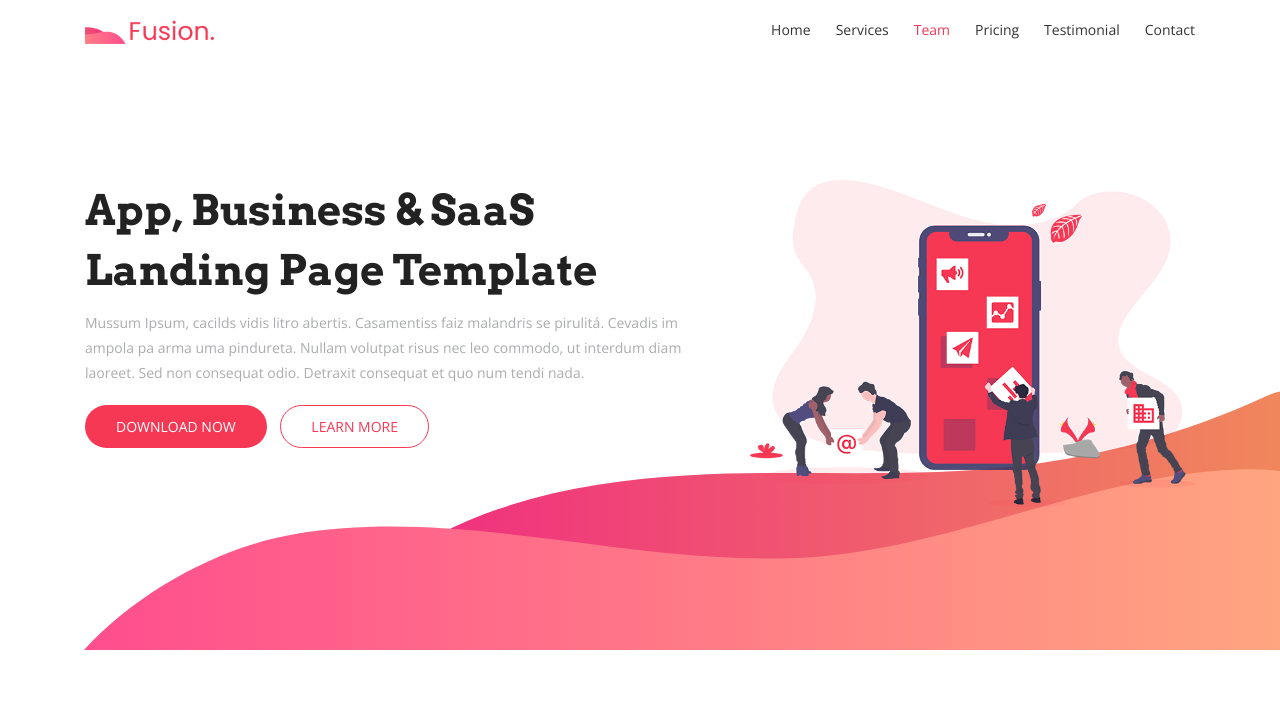
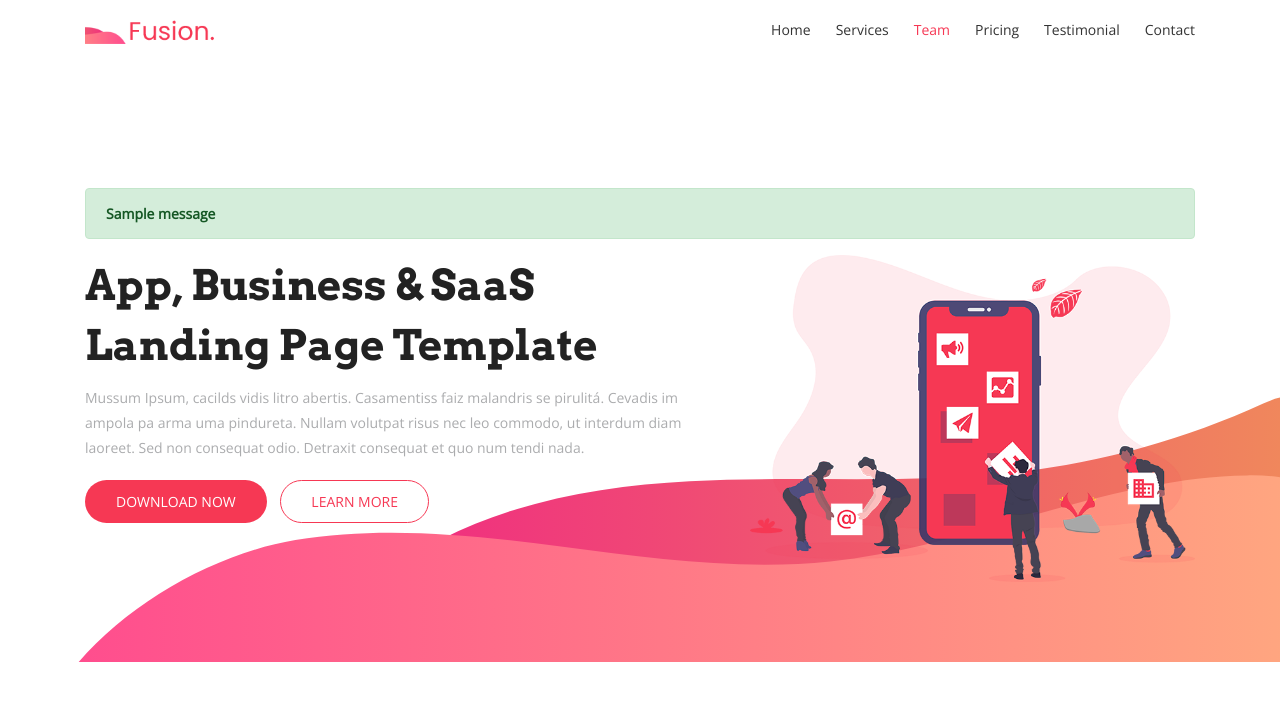
Before and after one commit to inocencio5117/django-fusion, a Django app: page / in a window 1280 px wide. Shown: the top 702 px of the page. Run offline with Django 4.2, Linux system fonts and the light colour scheme; tables that the repository leaves empty hold one stand-in row (values such as "Sample post"); one stand-in notice (Sample message) is shown; some libraries are stand-ins or nearby versions; some web fonts are replaced.

Commit message:
adding form email sending

```diff
--- /dev/null
+++ b/core/forms.py
@@ -0,0 +1,27 @@
+from django import forms
+from django.core.mail.message import EmailMessage
+
+
+class ContactForm(forms.Form):
+    name = forms.CharField(label='Name', max_length=100)
+    email = forms.CharField(label='E-mail', max_length=100)
+    subject = forms.CharField(label='Subject', max_length=100)
+    message = forms.CharField(label='Message', widget=forms.Textarea())
+
+    def send_mail(self):
+        name = self.cleaned_data['name']
+        email = self.cleaned_data['email']
+        subject = self.cleaned_data['subject']
+        message = self.cleaned_data['message']
+
+        content = f'Name: {name}\nE-mail: {email}\nSubject: {subject}\nMessage: {message}'
+
+        mail = EmailMessage(
+            subject=subject,
+            body=content,
+            from_email='contact@fusion.com',
+            to=['contact@fusion.com'],
+            headers={'Reply-To': email}
+        )
+
+        mail.send()
--- a/core/templates/contact.html
+++ b/core/templates/contact.html
@@ -8,7 +8,9 @@
         <div class="row contact-form-area wow fadeInUp" data-wow-delay="0.3s">
           <div class="col-lg-7 col-md-12 col-sm-12">
             <div class="contact-block">
-              <form id="contactForm">
+
+              <form id="contact" method="post" action="{% url 'index' %}">
+                {% csrf_token %}
                 <div class="row">
                   <div class="col-md-6">
                     <div class="form-group">
@@ -18,19 +20,19 @@
                   </div>
                   <div class="col-md-6">
                     <div class="form-group">
-                      <input type="text" placeholder="Email" id="email" class="form-control" name="email" required data-error="Please enter your email">
+                      <input type="text" placeholder="E-mail" id="email" class="form-control" name="email" required data-error="Please enter your email">
                       <div class="help-block with-errors"></div>
                     </div>
                   </div>
                    <div class="col-md-12">
                     <div class="form-group">
-                      <input type="text" placeholder="Subject" id="msg_subject" class="form-control" required data-error="Please enter your subject">
+                      <input type="text" placeholder="Subject" id="subject" class="form-control" name="subject" required data-error="Please enter your subject">
                       <div class="help-block with-errors"></div>
                     </div>
                   </div>
                   <div class="col-md-12">
                     <div class="form-group">
-                      <textarea class="form-control" id="message" placeholder="Your Message" rows="7" data-error="Write your message" required></textarea>
+                      <textarea class="form-control" id="message" placeholder="Your Message" name="message" rows="7" data-error="Write your message" required></textarea>
                       <div class="help-block with-errors"></div>
                     </div>
                     <div class="submit-button text-left">
--- a/core/templates/hero.html
+++ b/core/templates/hero.html
@@ -1,5 +1,15 @@
 {% load static %}
 <div id="hero-area" class="hero-area-bg">
+<div class="container my-2">
+    {% if messages %}
+        {% for message in messages %}
+            <div class="alert alert-{{ message.tags }}">
+                <button type="button" class="close" data-dismiss="alert"></button>
+                <strong>{{ message }}</strong>
+            </div>
+        {% endfor %}
+    {% endif %}
+</div>
     <div class="container">
         <div class="row">
             <div class="col-lg-7 col-md-12 col-sm-12 col-xs-12">
--- a/core/views.py
+++ b/core/views.py
@@ -1,15 +1,29 @@
 from typing import Any
-from django.shortcuts import render
-from django.views.generic import TemplateView
+from django.http import HttpResponse
+from django.views.generic import FormView
+from django.urls import reverse_lazy
+from django.contrib import messages
 
 from .models import Service, Employee
+from .forms import ContactForm
 
 
-class IndexView(TemplateView):
+class IndexView(FormView):
     template_name = 'index.html'
+    form_class = ContactForm
+    success_url = reverse_lazy('index')
 
     def get_context_data(self, **kwargs: Any) -> dict[str, Any]:
         context = super(IndexView, self).get_context_data(**kwargs)
         context['services'] = Service.objects.all()
         context['employees'] = Employee.objects.all()
         return context
+
+    def form_valid(self, form: Any) -> HttpResponse:
+        form.send_mail()
+        messages.success(self.request, 'E-mail sent succesfully')
+        return super().form_valid(form)
+
+    def form_invalid(self, form: Any) -> HttpResponse:
+        messages.error(self.request, 'Error on sending e-mail')
+        return super().form_invalid(form)
```
Also changed, not shown: fusion/settings.py (+12 -0 lines).
